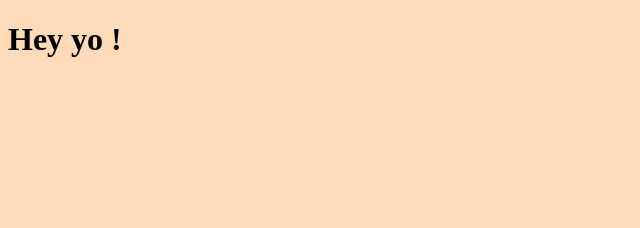
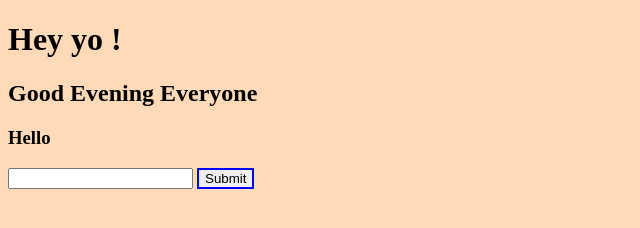
Before and after one commit to barungh/learningjs, a website: page index.html in a window 1280 px wide. Shown: the whole page, without its empty margins (0-640 px from the left). Drawn offline with Linux system fonts and the light colour scheme.

Commit message:
add in file

```diff
--- a/index.html
+++ b/index.html
@@ -9,6 +9,12 @@
   </head>
   <body>
     <h1>Hey yo !</h1>
+    <h2>Good Evening Everyone</h2>
+    <h3>Hello</h3>
+    <form action="#">
+      <input type="text">
+      <button id="btn" type="submit">Submit</button>
+    </form>
 
   </body>
 </html>
--- a/index.js
+++ b/index.js
@@ -1 +1,11 @@
-console.log("hey");
+console.log("good evening");
+let a = document.getElementById("btn");
+console.log(a);
+
+let user =[
+  {
+    "name": 'John',
+    "age": 18,
+  }
+]
+console.log(user);
--- a/main.css
+++ b/main.css
@@ -1,3 +1,6 @@
 html {
   background-color: peachpuff;
 }
+#btn{
+  border: 2px solid blue;
+}
```
